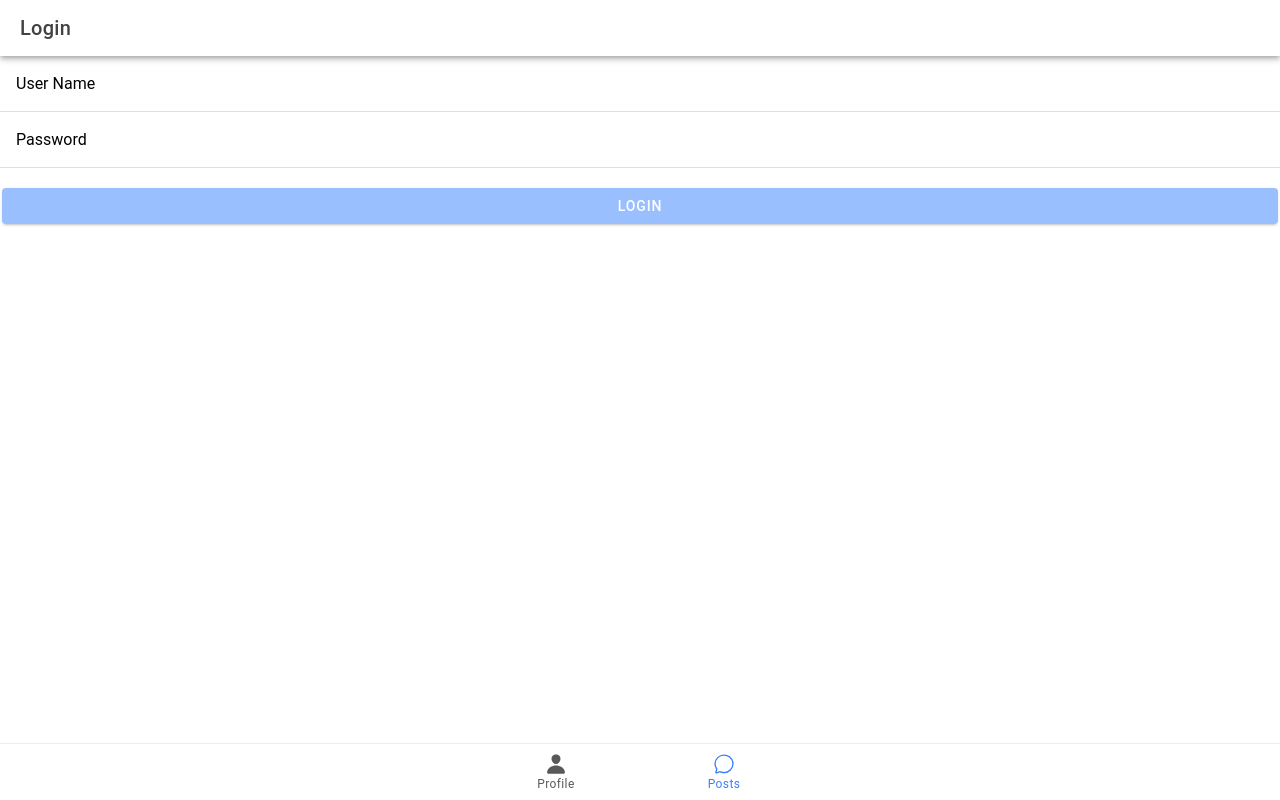
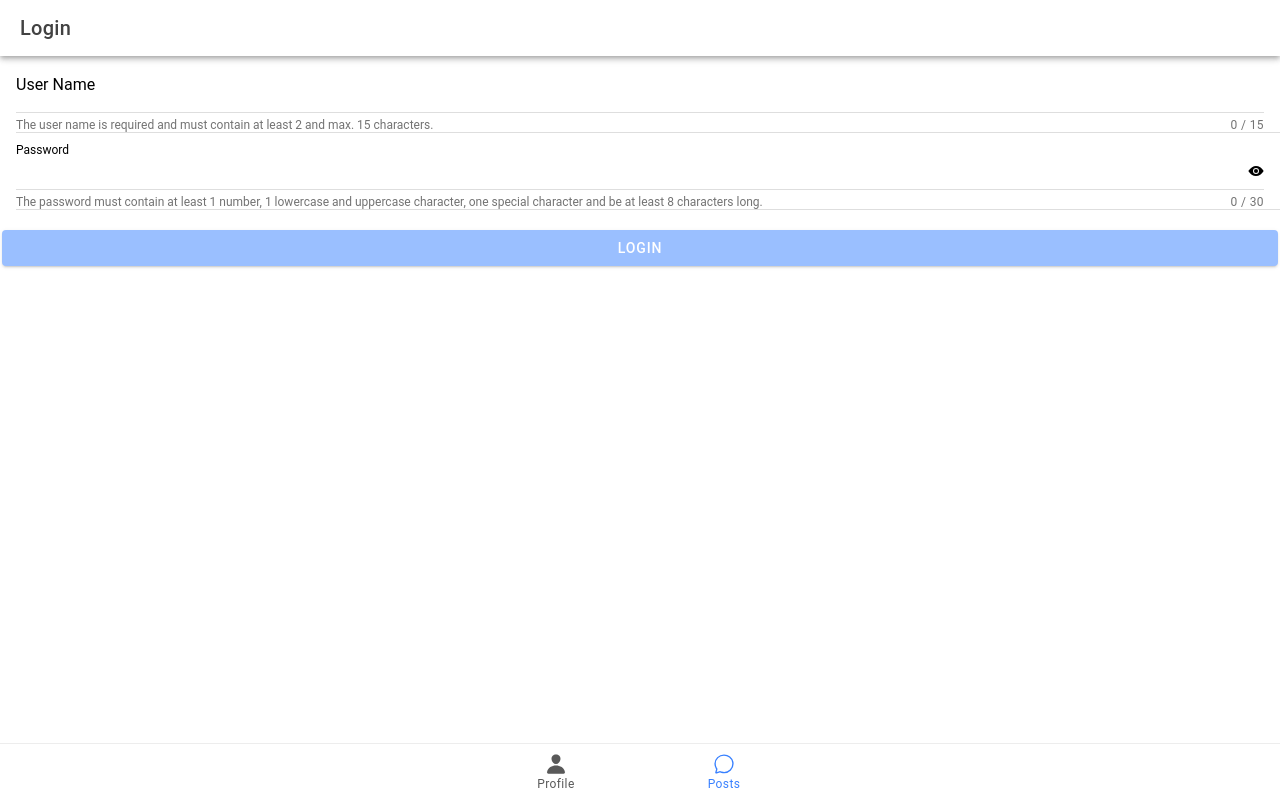
Before and after one commit to FbW-WD-23-D06/F-S-P-frontend, a React (Vite) app: page /login in a window 1280 px wide. Built offline with nearby package versions, Linux system fonts and the light colour scheme.

Commit message:
refactor: validations and error inputs

```diff
--- a/src/features/auhtentication/AuthForm.tsx
+++ b/src/features/auhtentication/AuthForm.tsx
@@ -1,18 +1,18 @@
 import {
   IonButton,
+  IonIcon,
   IonInput,
   IonItem,
-  IonLabel,
   IonNote,
   IonSpinner,
 } from "@ionic/react";
+import axios from "axios";
+import { eye, lockClosed } from "ionicons/icons";
 import { FormEvent, useState } from "react";
+import { useAppContext } from "../../contexts/AppContext";
+import { endpoints } from "../../data/api";
 import useToastManager, { ToastInfo } from "../../hooks/useToastManager";
 import { validations } from "./validations";
-import { endpoints } from "../../data/api";
-import { useAppContext } from "../../contexts/AppContext";
-import axios from "axios";
-import { log } from "util";
 
 interface AuthFormProps {
   authType: "register" | "login";
@@ -22,10 +22,6 @@ export default function AuthForm({ authType }: AuthFormProps) {
   const [userName, setUsername] = useState("");
   const [password, setPassword] = useState("");
   const [loading, setLoading] = useState(false);
-  const [errorMessage, setErrorMessage] = useState({
-    userName: "",
-    password: "",
-  });
 
   const [isToastVisible, setIsToastVisible] = useState(false);
   const [toastInfo, setToastInfo] = useState<ToastInfo>({
@@ -33,6 +29,7 @@ export default function AuthForm({ authType }: AuthFormProps) {
     color: "",
   });
 
+  const [isPassword, setIsPassword] = useState(true);
   const { dispatchUser } = useAppContext();
 
   useToastManager({ toastInfo, setToastInfo, setIsToastVisible });
@@ -40,14 +37,10 @@ export default function AuthForm({ authType }: AuthFormProps) {
   const successSendAction = () => {
     setUsername("");
     setPassword("");
-    setErrorMessage({
-      userName: "",
-      password: "",
-    });
   };
 
-  const isUserNameValid = validations.userName(userName) === "valid";
-  const isPasswordValid = validations.password(password) === "valid";
+  const isUserNameValid = validations.userName(userName) === true;
+  const isPasswordValid = validations.password(password) === true;
 
   const isRegister = authType === "register";
   const isLogin = authType === "login";
@@ -78,7 +71,7 @@ export default function AuthForm({ authType }: AuthFormProps) {
 
       const data = await response.data;
       console.log("🚀 ~ authUser ~ data:", data);
-      console.log('response.status:',response.status);
+      console.log("response.status:", response.status);
       if (response.status !== 200) {
         throw new Error(
           data.error?.message || data?.message || failedMessages[authType]
@@ -121,55 +114,61 @@ export default function AuthForm({ authType }: AuthFormProps) {
   const handleUserNameChange = (e: CustomEvent) => {
     const newUserName = e.detail.value;
     setUsername(newUserName);
-    const userNameValidation = validations.userName(newUserName);
-    setErrorMessage((prev) => ({
-      ...prev,
-      userName: userNameValidation,
-    }));
   };
 
   const handlePasswordChange = (e: CustomEvent) => {
     const newPassword = e.detail.value;
     setPassword(newPassword);
-    const passwordValidation = validations.password(newPassword);
-    setErrorMessage((prev) => ({
-      ...prev,
-      password: passwordValidation,
-    }));
   };
 
   return (
     <form onSubmit={hanldeAuthentication}>
       <IonItem>
-        <IonLabel position="floating">User Name</IonLabel>
         <IonInput
+          className={`${isUserNameValid && "ion-valid"} ${
+            !isUserNameValid && "ion-invalid"
+          }`}
+          label="User Name"
+          labelPlacement="floating"
           value={userName}
           onIonInput={handleUserNameChange}
-          clearInput
           minlength={2}
           maxlength={15}
+          required
           counter
+          helperText="The user name is required and must contain at least 2 and max. 15 characters."
+          errorText="Invalid user name"
         />
-        {errorMessage.userName !== "" && !isUserNameValid && (
-          <IonNote color="danger">{errorMessage.userName}</IonNote>
-        )}
       </IonItem>
+
       <IonItem>
-        <IonLabel position="floating">Password</IonLabel>
         <IonInput
-          type="password"
+          className={`${isPasswordValid && "ion-valid"} ${
+            !isPasswordValid && "ion-invalid"
+          }`}
+          label="Password"
+          labelPlacement="floating"
+          type={isPassword ? "password" : "text"}
           value={password}
           onIonInput={handlePasswordChange}
-          clearInput
           minlength={8}
-        />
-        {errorMessage.password !== "" && !isPasswordValid && (
-          <IonNote color="danger">{errorMessage.password}</IonNote>
-        )}
+          maxlength={30}
+          counter
+          required
+          helperText="The password must contain at least 1 number, 1 lowercase and uppercase character, one special character and be at least 8 characters long."
+          errorText="Invalid password"
+        >
+          <IonIcon
+            icon={isPassword ? eye : lockClosed}
+            slot="end"
+            onClick={() => setIsPassword(!isPassword)}
+          />
+        </IonInput>
       </IonItem>
+
       <IonButton
         disabled={
-          isToastVisible || loading || !isUserNameValid /*|| !isPasswordValid*/
+          isToastVisible || loading || !isUserNameValid || !isPasswordValid
         }
         type="submit"
         expand="block"
--- a/src/features/auhtentication/validations.ts
+++ b/src/features/auhtentication/validations.ts
@@ -1,6 +1,6 @@
 interface Validations {
-  userName: (userName: string) => string;
-  password: (password: string) => string;
+  userName: (userName: string) => boolean;
+  password: (password: string) => boolean;
 }
 
 const validations: Validations = {
@@ -10,17 +10,17 @@ const validations: Validations = {
       userName.length < 2 ||
       userName.length > 15
     ) {
-      return "The user name is required and must contain at least 2 and max. 15 characters.";
+      return false;
     }
-    return "valid";
+    return true;
   },
   password: (password) => {
     const passwordRegex =
       /^(?=.*\d)(?=.*[a-z])(?=.*[A-Z])(?=.*[?!])[0-9a-zA-Z?!]{8,}$/;
     if (!passwordRegex.test(password)) {
-      return "The password must contain at least 1 number, 1 lowercase and uppercase character, one special character and be at least 8 characters long.";
+      return false;
     }
-    return "valid";
+    return true;
   },
 };
 
```
